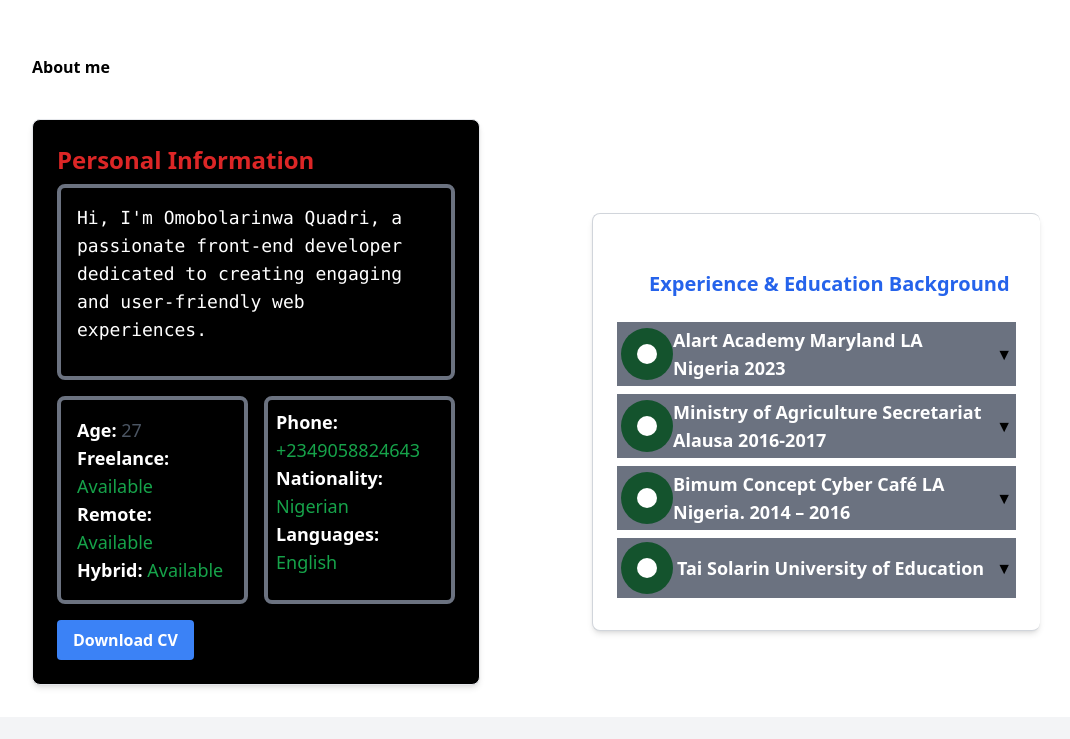
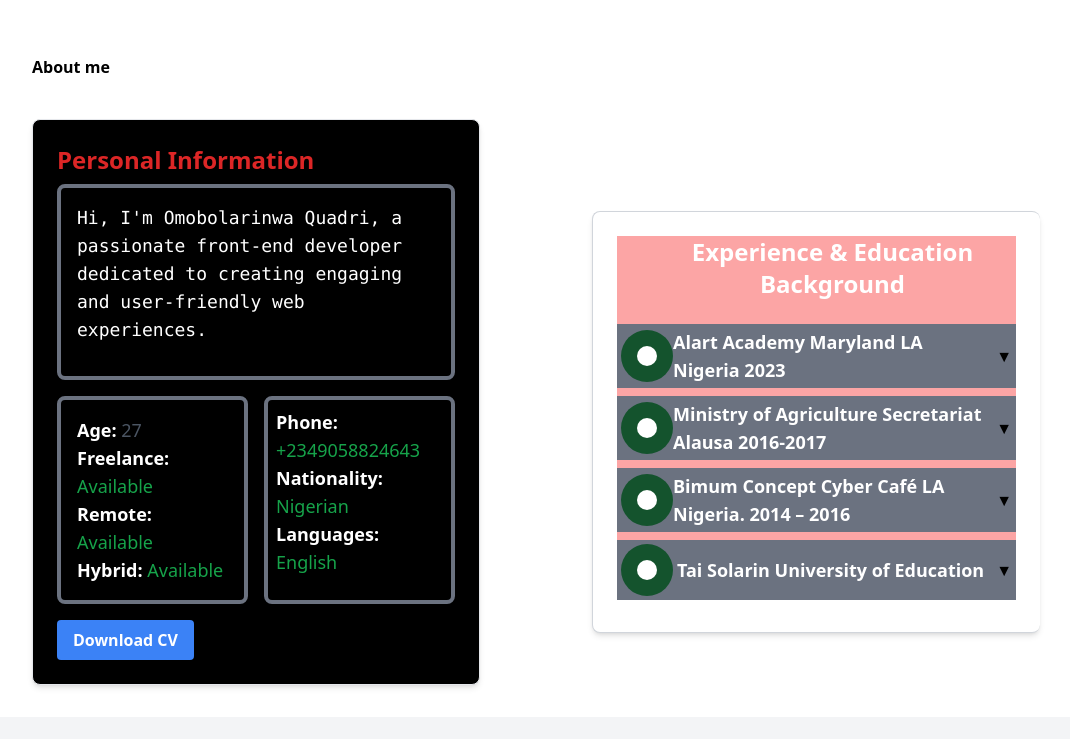
Before and after one commit to quadribola91/Portfolio0, a React (Create React App) app: page /Home in a window 1280 px wide. Shown: the part 499-1238 px from the top of the page, without its empty margins (0-1070 px from the left). Built offline with nearby package versions, Linux system fonts and the light colour scheme.

Commit message:
Update About.js

```diff
--- a/src/About.js
+++ b/src/About.js
@@ -34,7 +34,7 @@ const About = () => {
 
   const educationContent = (
     <div className="bg-white p-4">
-      <p className="font-bold">BSC.Ed Computer Science</p>
+      <p className="font-bold">BSC.Ed Computer Science (2019)</p>
     </div>
   );
 
@@ -53,8 +53,8 @@ const About = () => {
   );
 
   return (
-    <div className=" mx-auto mt-8 sm-mt-8">
-      <h1 className="mb-6 ml-8 font-bold text-xl text-blue-600 justify-center">
+    <div className=" mx-auto  bg-red-300">
+      <h1 className="mb-6 ml-8 font-bold text-2xl text-white justify-center text-center">
         Experience & Education Background
       </h1>
 
```
